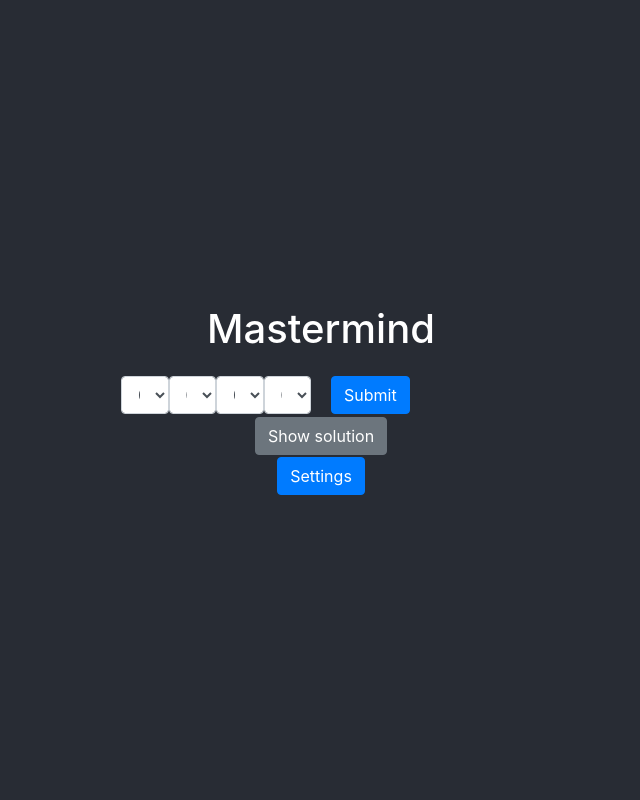
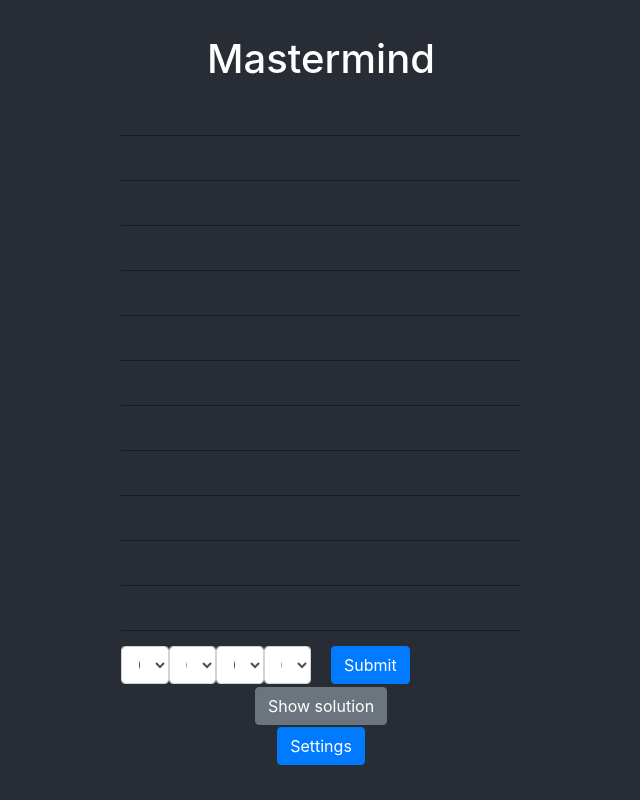
Before and after one commit to thomasnakagawa/mastermind_ts, a React (Create React App) app: page / in a window 1280 px wide. Shown: the whole page, without its empty margins (319-959 px from the left). Built offline with nearby package versions, Linux system fonts and the light colour scheme.

Commit message:
Change ui to show all rows

```diff
--- a/src/components/GameHistory.tsx
+++ b/src/components/GameHistory.tsx
@@ -4,13 +4,22 @@ import { HintSet, GuessSet } from '../util/GameplayUtil';
 import { HistoryRow } from './Gameplay';
 
 interface IGameHistoryProps {
-  gameHistory : Array<HistoryRow>
+  gameHistory : Array<HistoryRow>,
+  rows : number
 }
 
 export const GameHistory : React.FC<IGameHistoryProps> = (props) => {
+  const rows : Array<HistoryRow> = [];
+  props.gameHistory.forEach(entry => rows.push(entry));
+
+  const emptyRowsToAdd = props.rows - rows.length;
+  for (let emptyIndex = 0; emptyIndex < emptyRowsToAdd; emptyIndex++) {
+    rows.push({ userGuess: [], hint: [] });
+  }
+
   return (
     <div className="past-guesses">
-      { props.gameHistory.map((historyRow, historyIndex) => (
+      { rows.map((historyRow, historyIndex) => (
         <HistoryEntry key={ historyIndex } hints={ historyRow.hint } pegs={ historyRow.userGuess }/>
       )) }
     </div>
@@ -24,6 +33,11 @@ interface IHistoryEntryProps {
 
 const HistoryEntry : React.FC<IHistoryEntryProps> = (guess) => {
   const spring = useSpring({opacity: 1, from: { opacity: 0 }});
+
+  if (guess.pegs.length < 1 && guess.hints.length < 1) {
+    return <div className="guess-empty"/>;
+  }
+
   return (
     <animated.div style={spring} className="guess">
       <div className="pegs">
--- a/src/components/Gameplay.tsx
+++ b/src/components/Gameplay.tsx
@@ -25,6 +25,7 @@ export const Gameplay : React.FC<IGameplayProps> = (props) => {
     <div className="gameplay">
       <GameHistory
         gameHistory={ gameHistory }
+        rows={ 12 }
       />
       <GuessForm
         gameConfig={ props.gameConfig }
--- a/src/components/GuessForm.tsx
+++ b/src/components/GuessForm.tsx
@@ -19,7 +19,7 @@ export const GuessForm : React.FC<IGuessFormProps> = (props) => {
       initialGuess.push(props.defaultValue);
     }
     setCurrentGuess(initialGuess);
-  }, [props.gameConfig.numberOfSlots]);
+  }, [props.gameConfig.numberOfSlots, props.defaultValue]);
 
   return (
     <div className="guess-form">
--- a/src/style/mastermind.css
+++ b/src/style/mastermind.css
@@ -15,7 +15,14 @@
     padding-top: 10px;
     padding-bottom: 10px;
     align-items: center;
-    border-bottom: 1px solid grey
+    border-bottom: 1px solid grey;
+    height: 45px;
+}
+
+.guess-empty {
+    width: 100%;
+    height: 45px;
+    border-bottom: 1px solid rgb(26, 25, 32);
 }
 
 .pegs {
--- a/src/util/GameplayUtil.ts
+++ b/src/util/GameplayUtil.ts
@@ -20,7 +20,7 @@ export function CalculateHintsForGuess(solution : GuessSet, userGuess : GuessSet
   // count the number of times each value occurs in the solution
   const occurancesInSolution : { [key: number]: number } = {};
   solution.forEach(solutionValue => {
-    if (occurancesInSolution.hasOwnProperty(solutionValue) == false) {
+    if (occurancesInSolution.hasOwnProperty(solutionValue) === false) {
       occurancesInSolution[solutionValue] = 0;
     }
     occurancesInSolution[solutionValue] += 1;
```
